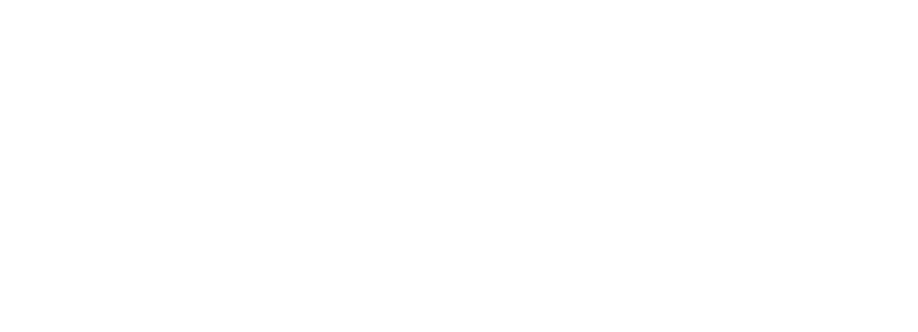
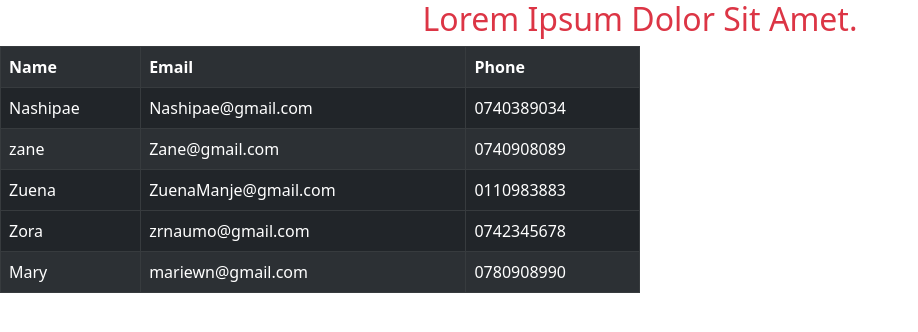
Before and after one commit to gcmanje/practice-git, a plain HTML site: page bs-intro.html in a window 1280 px wide. Shown: the whole page, without its empty margins (0-918 px from the left). Drawn offline with nearby package versions, Linux system fonts and the light colour scheme.

Commit message:
BS-intro

```diff
--- a/bs-intro.html
+++ b/bs-intro.html
@@ -2,9 +2,59 @@
 <html lang="en">
 <head>
     <meta charset="UTF-8">
-    <title>Title</title>
+    <title>Bootstrap Intro</title>
+    <link href="https://cdn.jsdelivr.net/npm/bootstrap@5.0.2/dist/css/bootstrap.min.css" rel="stylesheet" integrity="sha384-EVSTQN3/azprG1Anm3QDgpJLIm9Nao0Yz1ztcQTwFspd3yD65VohhpuuCOmLASjC" crossorigin="anonymous">
+
 </head>
 <body>
+<h2 class="text-center text-capitalize text-danger">Lorem ipsum dolor sit amet.</h2>
+
+<div class="w-50">
+    <table class="table table-bordered table-striped table-dark">
+        <tr>
+            <th>Name</th>
+            <th>Email</th>
+            <th>Phone</th>
+        </tr>
+
+        <tr>
+            <td>Nashipae</td>
+            <td>Nashipae@gmail.com</td>
+            <td>0740389034</td>
+        </tr>
+
+
+        <tr>
+            <td>zane</td>
+            <td>Zane@gmail.com</td>
+            <td>0740908089</td>
+        </tr>
+
+        <tr>
+            <td>Zuena</td>
+            <td>ZuenaManje@gmail.com</td>
+            <td>0110983883</td>
+
+            <tr>
+
+    </tr>
+        <td>Zora</td>
+        <td>zrnaumo@gmail.com</td>
+        <td>0742345678</td>
+        </tr>
+
+        <tr>
+            <td>Mary</td>
+            <td>mariewn@gmail.com</td>
+            <td>0780908990</td>
+        </tr>
+
+
+
+
+
+    </table>
+</div>
 
 </body>
 </html>
```
